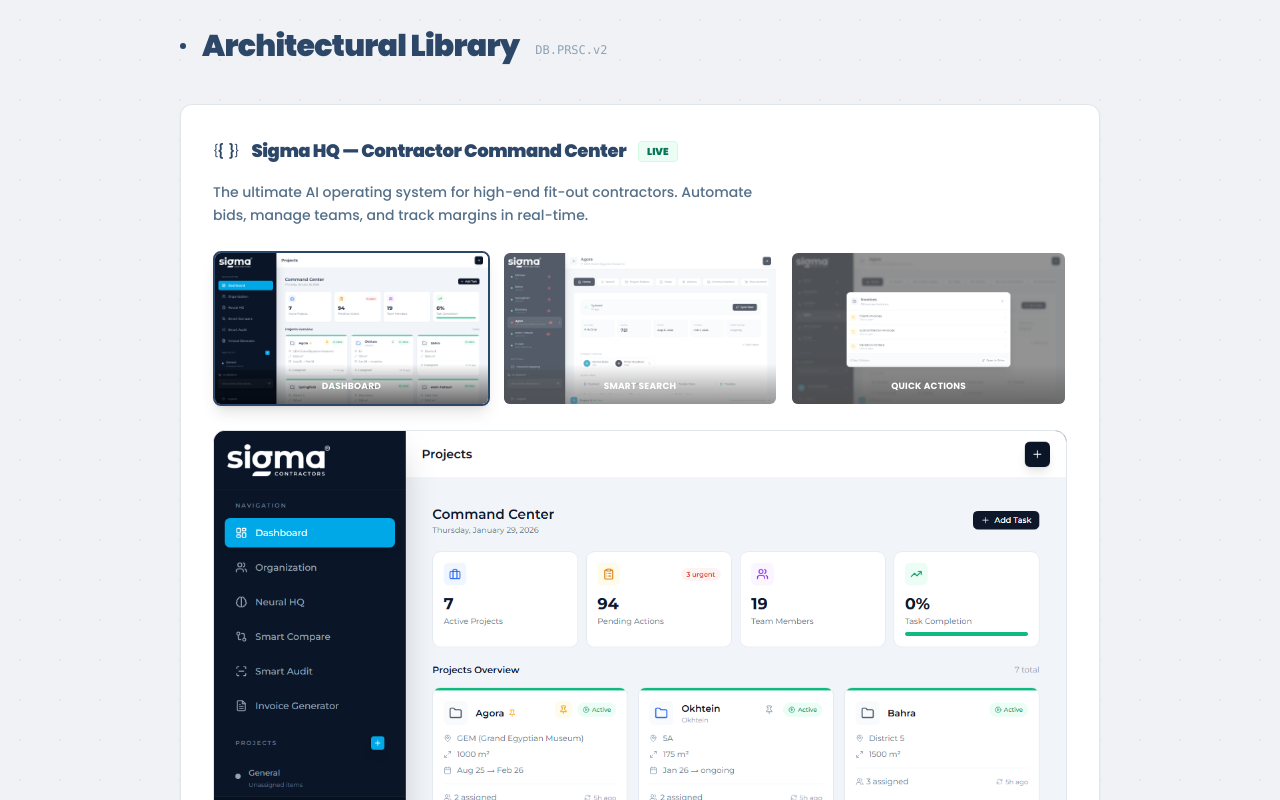
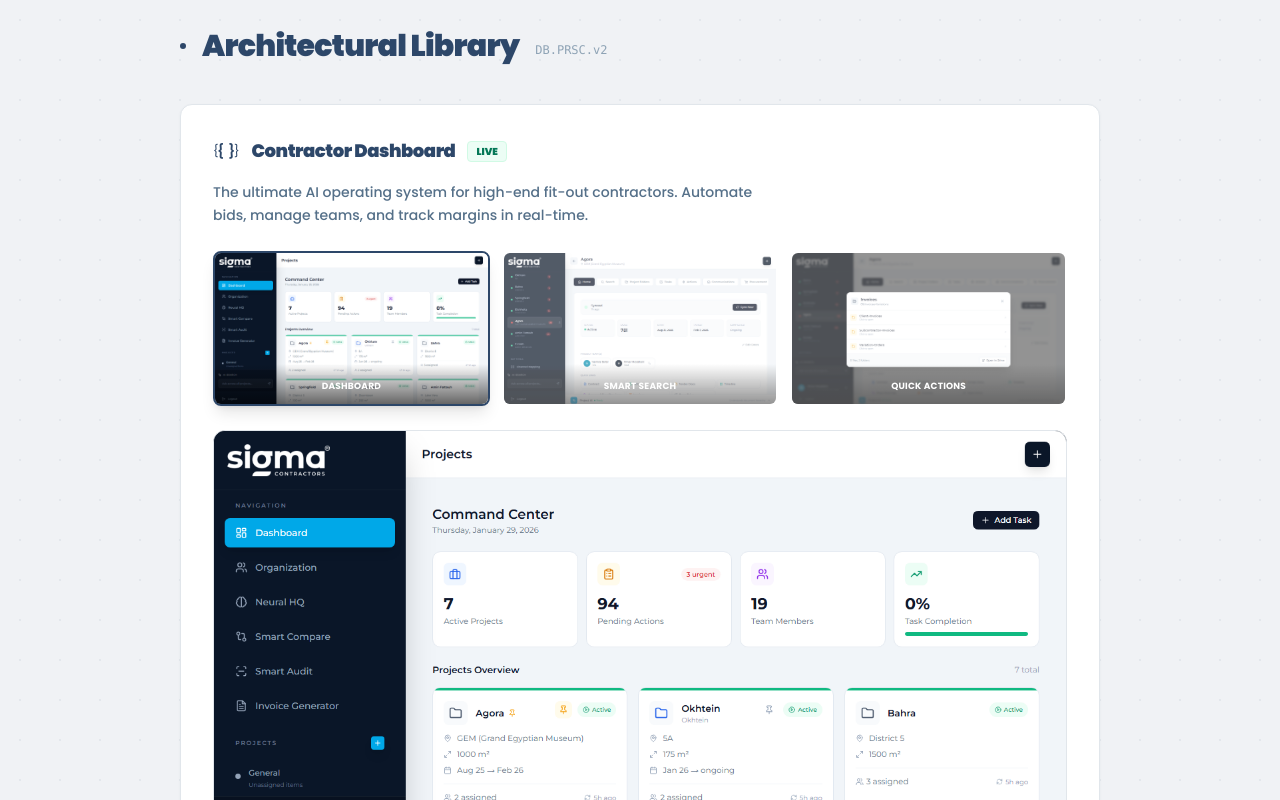
Before and after one commit to Mousa-alt/parsec-website, a React (Vite) app: page / in a window 1280 px wide. Shown: the part 1640-2440 px from the top of the page. Built offline with nearby package versions, Linux system fonts and the light colour scheme.

Commit message:
Update branding: Contractor Dashboard and regional locations
- Rename Sigma HQ to Contractor Dashboard
- Update locations from London & Singapore to Egypt, Saudi Arabia & UAE

Co-Authored-By: Claude Opus 4.5 <noreply@anthropic.com>

```diff
--- a/components/Contact.tsx
+++ b/components/Contact.tsx
@@ -40,7 +40,7 @@ export const Contact: React.FC = () => {
           <div className="group">
             <label className="text-[10px] font-black uppercase text-[#8EA3B5] tracking-widest block mb-2">Inquiry Type</label>
             <select className="w-full bg-white border border-[#E1E6EB] rounded-xl px-4 py-3 outline-none focus:border-[#2D4769] transition-colors text-[#2D4769] appearance-none cursor-pointer">
-              <option>Sigma HQ Implementation</option>
+              <option>Contractor Dashboard</option>
               <option>Voice Agent Deployment</option>
               <option>General Architecture</option>
             </select>
--- a/components/Footer.tsx
+++ b/components/Footer.tsx
@@ -47,7 +47,7 @@ export const Footer: React.FC = () => {
       {/* Bottom */}
       <div className="mt-12 pt-6 border-t border-[#E1E6EB] flex flex-col sm:flex-row justify-between items-center gap-4">
         <p className="text-[10px] font-bold uppercase tracking-wider text-[#8EA3B5]">
-          © {new Date().getFullYear()} ParSec · London & Singapore
+          © {new Date().getFullYear()} ParSec · Egypt, Saudi Arabia & UAE
         </p>
         <div className="flex items-center gap-4">
           <span className="text-xs font-bold text-[#2D4769]">100% Operational</span>
--- a/constants.tsx
+++ b/constants.tsx
@@ -10,7 +10,7 @@ export const BRANDING = {
   tagline: "Engineering precision automation for high-consequence enterprise.",
   version: "v2.5.0",
   author: "Omar Mosallam",
-  locations: "London & Singapore",
+  locations: "Egypt, Saudi Arabia & UAE",
 };
 
 // ============================================
@@ -48,7 +48,7 @@ export const SIGMA_SCREENSHOTS = [
 export const PRODUCTS: Product[] = [
   {
     id: 'sigma-hq',
-    title: 'Sigma HQ — Contractor Command Center',
+    title: 'Contractor Dashboard',
     description: 'The ultimate AI operating system for high-end fit-out contractors. Automate bids, manage teams, and track margins in real-time.',
     tags: ['SaaS', 'Construction', 'AI-Powered'],
     size: 'large',
@@ -84,7 +84,7 @@ export const CASE_STUDIES: CaseStudy[] = [
     client: 'Sigma Contractors',
     industry: 'Commercial Fit-out',
     result: 'Reduced bidding overhead by 80%',
-    outcome: 'Implemented Sigma HQ to stabilize a E£1000M annual pipeline.'
+    outcome: 'Implemented Contractor Dashboard to stabilize a E£1000M annual pipeline.'
   },
   {
     client: 'Prime Dental',
```
